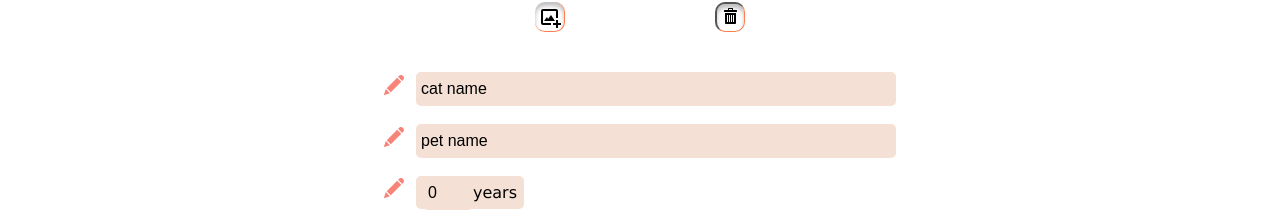
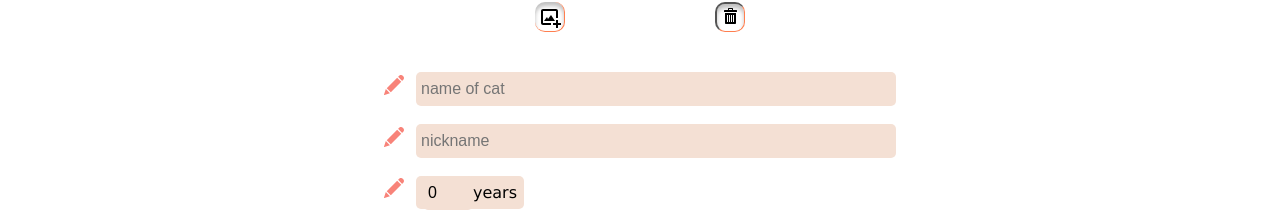
Before and after one commit to ttaannjjaa/capstone-project, a React (Create React App) app: page /profilepage in a window 1280 px wide. Shown: the part 409-620 px from the top of the page. Built offline with nearby package versions, Linux system fonts and the light colour scheme.

Commit message:
Adjust profile page after qa

```diff
--- a/public/index.html
+++ b/public/index.html
@@ -10,8 +10,6 @@
       content="Web App to track the preference of cat food your cat has"
     />
     <meta name="author" content="Tanja Suess" />
-    <link rel="apple-touch-icon" href="%PUBLIC_URL%/logo192.png" />
-    <link rel="manifest" href="%PUBLIC_URL%/manifest.json" />
     <title>CatYummy</title>
   </head>
   <body>
--- a/src/pages/ProfilePage.js
+++ b/src/pages/ProfilePage.js
@@ -36,7 +36,7 @@ export default function ProfilePage() {
   }
 
   function onImageSave(response) {
-    setImage(response.data.url);
+    setImage(response.data.url.replace('http', 'https'));
   }
 
   function onImageRemove() {
@@ -50,16 +50,16 @@ export default function ProfilePage() {
   const [profileData, setProfileData] = useState({
     profileName: storedProfileData?.profileName
       ? storedProfileData.profileName
-      : 'cat name',
+      : '',
     profilePetName: storedProfileData?.profilePetName
       ? storedProfileData.profilePetName
-      : 'pet name',
+      : '',
     profileAge: storedProfileData?.profileAge
       ? storedProfileData.profileAge
       : '0',
     profileNote: storedProfileData?.profileNote
       ? storedProfileData.profileNote
-      : ' ',
+      : '',
   });
 
   const onKeyDownName = event => {
@@ -107,15 +107,14 @@ export default function ProfilePage() {
       <main>
         <ImgContainer>
           {image ? (
-            <UploadedImg data-testid="inputImgUpload" src={image} alt="" />
+            <UploadedImg src={image} alt="" />
           ) : (
             <DefaultImg
               src={imageUploadInfo}
-              alt="photoupload by clicking button with curved arrow right-hand-side, removing it by clicking the button with the bin on the left"
+              alt="photoupload by clicking button with add symbol, removing it by clicking the button with the bin on the left"
             />
           )}
           <input
-            data-testid="inputImgUpload"
             id="imgUpload"
             type="file"
             accept="image/*"
@@ -138,16 +137,17 @@ export default function ProfilePage() {
         <FormContainer title="after editing press enter">
           <InputTextContainer>
             <IconPencil
+              title="after editing press enter"
               src={iconpencil}
               width="20px"
               height="20px"
               alt="pen"
-              title="after editing press enter"
             />
             <InputTextStyled
               id="profileName"
               data-testid="inputCatName"
               type="text"
+              placeholder="name of cat"
               maxLength="25"
               pattern={/^[A-Za-z ]+$/}
               value={profileData.profileName}
@@ -174,6 +174,7 @@ export default function ProfilePage() {
             <InputTextStyled
               id="profilePetName"
               data-testid="inputPetName"
+              placeholder="nickname"
               type="text"
               maxLength="25"
               pattern={/^[A-Za-z ]+$/}
@@ -187,7 +188,7 @@ export default function ProfilePage() {
               onKeyDown={onKeyDownPetName}
             />
             <label htmlFor="profilePetName" className="sr-only">
-              petname
+              nickname
             </label>
           </InputTextContainer>
           <div>
@@ -203,7 +204,6 @@ export default function ProfilePage() {
                 id="profileAge"
                 data-testid="inputAge"
                 type="number"
-                maxLength="25"
                 min="0"
                 max="30"
                 pattern={/^[0-9{1,2}]+$/}
@@ -234,6 +234,7 @@ export default function ProfilePage() {
               id="note"
               type="text"
               rows="8"
+              maxLength="350"
               value={profileData.profileNote}
               onChange={event =>
                 setProfileData({
@@ -386,6 +387,9 @@ const InputTextStyled = styled.input`
   box-shadow: var(--box-shadow-inputfields);
   border-radius: 5px;
   border: none;
+  :hover {
+    cursor: pointer;
+  }
   &:focus {
     outline: 1px solid var(--coral);
   }
@@ -437,6 +441,9 @@ const NoteContainer = styled.div`
     font-family: inherit;
     font-size: 0.9rem;
     text-overflow: ellipsis;
+    :hover {
+      cursor: pointer;
+    }
     &:focus {
       outline: 1px solid var(--coral);
     }
```
Also changed, not shown: 1 other file (tests, documents, lock files or other folders).
